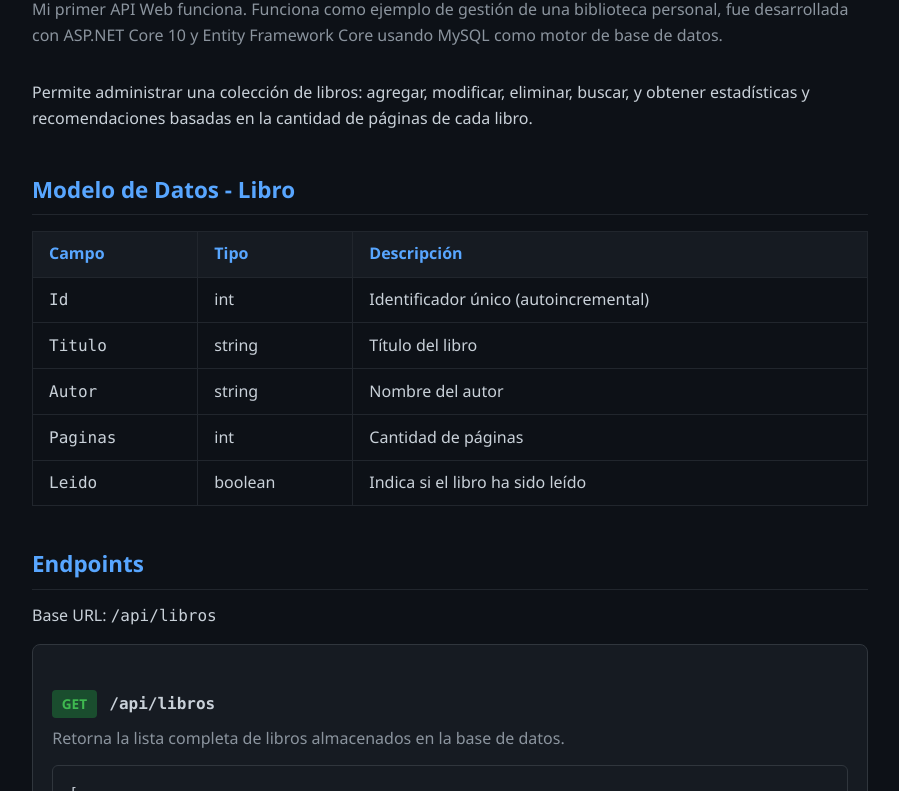
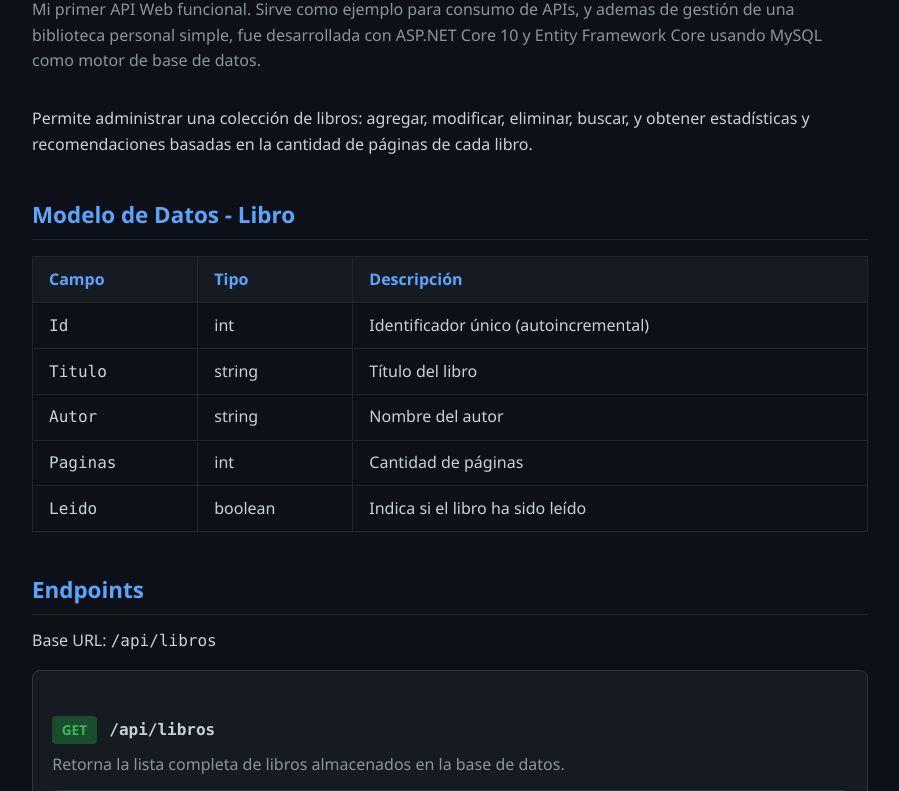
Before and after one commit to JMGProgrammer/APITECA, a plain HTML site: page wwwroot/index.html in a window 1280 px wide. Shown: the part 94-885 px from the top of the page, without its empty margins (190-1089 px from the left). Drawn offline with Linux system fonts and the light colour scheme.

Commit message:
Update index.html

```diff
--- a/wwwroot/index.html
+++ b/wwwroot/index.html
@@ -3,7 +3,7 @@
 <head>
     <meta charset="UTF-8">
     <meta name="viewport" content="width=device-width, initial-scale=1.0">
-    <title>APITECA (DEMO) - Documentación</title>
+    <title>APITECA by jemgprog</title>
     <style>
         * { margin: 0; padding: 0; box-sizing: border-box; }
         body { font-family: 'Segoe UI', Tahoma, Geneva, Verdana, sans-serif; background: #0d1117; color: #c9d1d9; line-height: 1.6; }
@@ -40,7 +40,7 @@
 <body>
     <div class="container">
         <h1>APITECA (DEMO)</h1>
-        <p class="subtitle">Mi primer API Web funciona. Funciona como ejemplo de gestión de una biblioteca personal, fue desarrollada con ASP.NET Core 10 y Entity Framework Core usando MySQL como motor de base de datos.</p>
+        <p class="subtitle">Mi primer API Web funcional. Sirve como ejemplo para consumo de APIs, y ademas de gestión de una biblioteca personal simple, fue desarrollada con ASP.NET Core 10 y Entity Framework Core usando MySQL como motor de base de datos.</p>
         <p>Permite administrar una colección de libros: agregar, modificar, eliminar, buscar, y obtener estadísticas y recomendaciones basadas en la cantidad de páginas de cada libro.</p>
 
         <h2>Modelo de Datos - Libro</h2>
```
